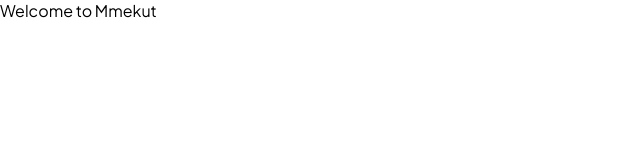
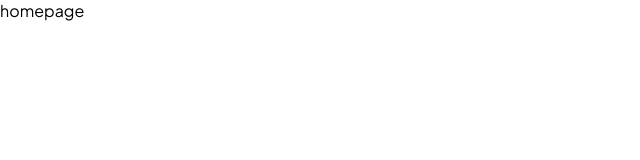
Before and after one commit to 9trocoder/mmekut, a React (Create React App) app: page / in a window 1280 px wide. Shown: the top 160 px of the page, without its empty margins (0-640 px from the left). Built offline with nearby package versions, Linux system fonts and the light colour scheme.

Commit message:
added hompage

```diff
--- a/src/App.js
+++ b/src/App.js
@@ -1,11 +1,13 @@
-import logo from './logo.svg';
-import './App.css';
+import { BrowserRouter, Route, Routes } from "react-router-dom";
+import Homepage from "./pages/homepage/homepage";
 
 function App() {
   return (
-    <div>
-      <p>Welcome to Mmekut</p>
-    </div>
+    <BrowserRouter>
+      <Routes>
+        <Route path="/" element={<Homepage />} />
+      </Routes>
+    </BrowserRouter>
   );
 }
 
--- /dev/null
+++ b/src/pages/homepage/homepage.js
@@ -0,0 +1,8 @@
+import React from "react";
+import "./homepage.css";
+
+function Homepage() {
+  return <div>homepage</div>;
+}
+
+export default Homepage;
```
Also changed, not shown: src/pages/homepage/homepage.css (added).
